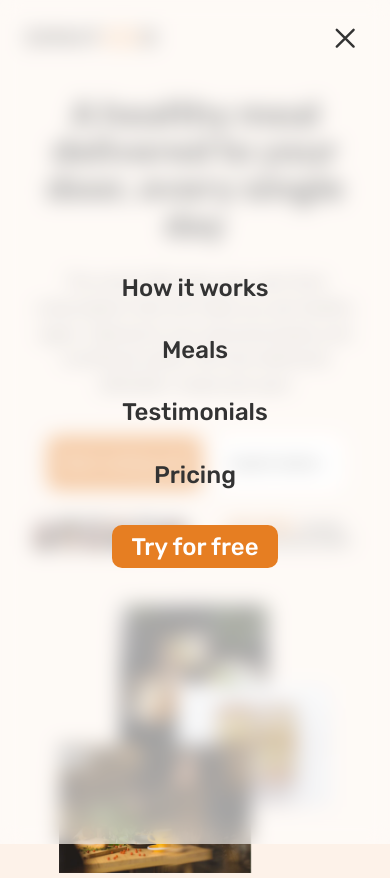
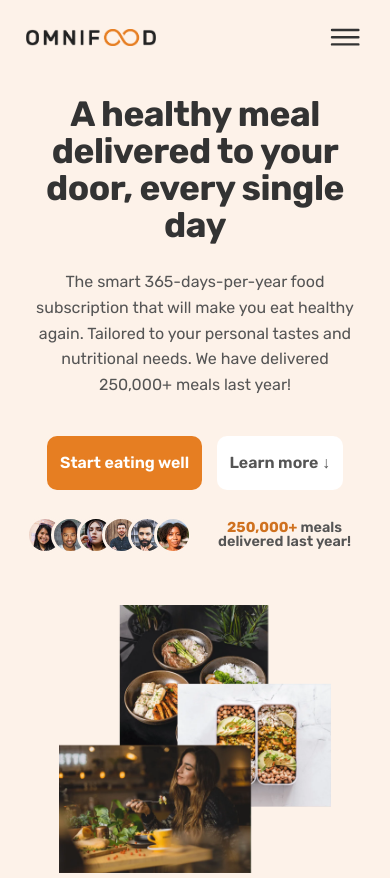
Before and after one commit to cseemannr/omnifood, a plain HTML site: page index.html in a window 390 px wide. Shown: the top 878 px of the page. Drawn offline with nearby package versions, Linux system fonts and the light colour scheme; some packages are replaced by stand-ins of ours; a script that the page names is missing.

Commit message:
Navbar mobile fixes

```diff
--- a/css/queries.css
+++ b/css/queries.css
@@ -115,7 +115,7 @@
   }
 
   .main-nav {
-    background-color: hwb(0 100% 0% / 0.6);
+    background-color: rgba(255, 255, 255, 0.8);
     backdrop-filter: blur(10px);
     position: absolute;
     top: 0;
--- a/index.html
+++ b/index.html
@@ -26,7 +26,7 @@
   </head>
 
   <body>
-    <header class="header nav-open">
+    <header class="header">
       <a href="#">
         <img class="logo" src="img\omnifood-logo.png" alt="Omnifood logo" />
       </a>
--- a/script.js
+++ b/script.js
@@ -1,49 +1,56 @@
-// Set current Year
+// Set current year
 const yearEl = document.querySelector(".year");
 const currentYear = new Date().getFullYear();
 yearEl.textContent = currentYear;
 
-//Make mobile navigation work
+///////////////////////////////////////////////////////////
+// Make mobile navigation work
+
 const btnNavEl = document.querySelector(".btn-mobile-nav");
 const headerEl = document.querySelector(".header");
+
 btnNavEl.addEventListener("click", function () {
   headerEl.classList.toggle("nav-open");
 });
 
-//Smooth scrolling animation for all browsers
+///////////////////////////////////////////////////////////
+// Smooth scrolling animation
+
 const allLinks = document.querySelectorAll("a:link");
+
 allLinks.forEach(function (link) {
   link.addEventListener("click", function (e) {
     e.preventDefault();
     const href = link.getAttribute("href");
 
-    //Scroll back to top
+    // Scroll back to top
     if (href === "#")
       window.scrollTo({
         top: 0,
         behavior: "smooth",
       });
 
-    //Scroll to other links
+    // Scroll to other links
     if (href !== "#" && href.startsWith("#")) {
       const sectionEl = document.querySelector(href);
-      sectionEl.scrollIntoView({
-        behavior: "smooth",
-      });
+      sectionEl.scrollIntoView({ behavior: "smooth" });
     }
 
-    //Close mobile navigation
+    // Close mobile naviagtion
     if (link.classList.contains("main-nav-link"))
       headerEl.classList.toggle("nav-open");
   });
 });
 
-//Sticky navigation
+///////////////////////////////////////////////////////////
+// Sticky navigation
+
 const sectionHeroEl = document.querySelector(".section-hero");
 
 const obs = new IntersectionObserver(
   function (entries) {
     const ent = entries[0];
+    console.log(ent);
 
     if (ent.isIntersecting === false) {
       document.body.classList.add("sticky");
@@ -54,7 +61,8 @@ const obs = new IntersectionObserver(
     }
   },
   {
-    root: null, //In the viewport
+    // In the viewport
+    root: null,
     threshold: 0,
     rootMargin: "-80px",
   }
```
